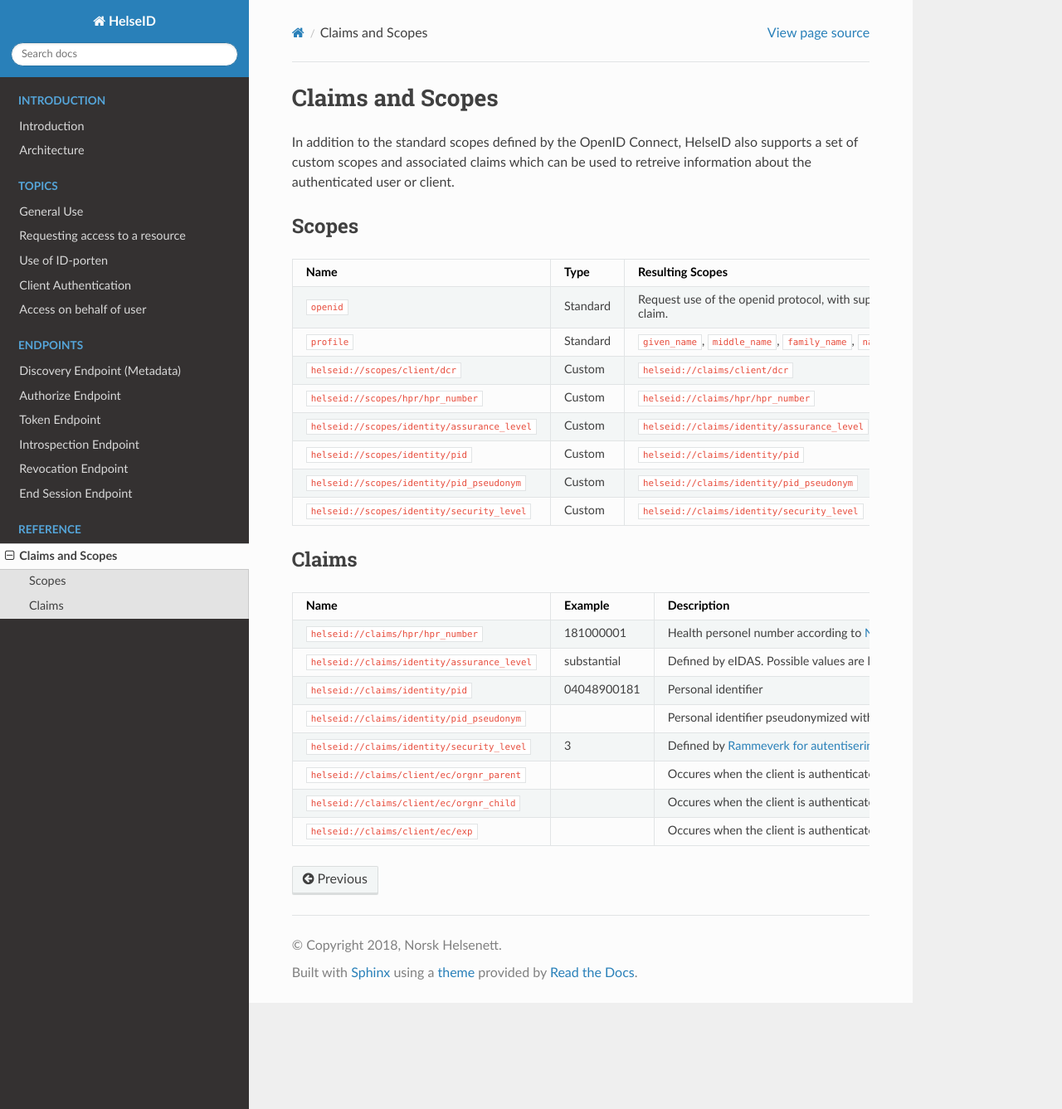
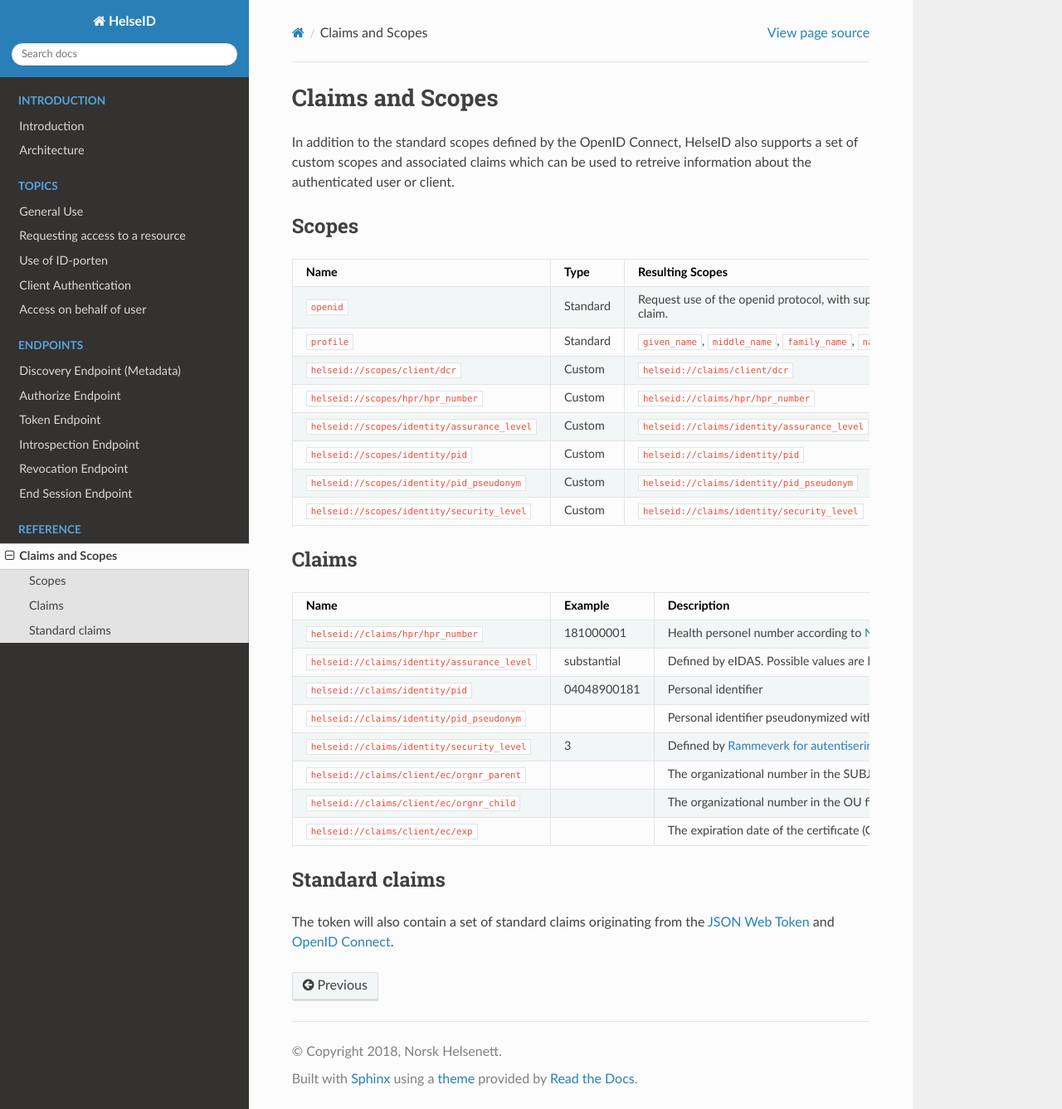
Before and after one commit to HelseID/HelseID-Public, a Sphinx documentation site: the page built from docs/reference/claims_and_scopes.rst, in a window 1280 px wide and 1337 px high. Shown: the whole window at 83% size. Built offline with Sphinx 7.4.7 and the Read the Docs theme 2.0.0, drawn with Linux system fonts in a browser that asks for light colours; pages that are not in the unit, such as notebooks, are missing from menus.

Commit message:
more on claims

```diff
--- a/docs/reference/claims_and_scopes.rst
+++ b/docs/reference/claims_and_scopes.rst
@@ -31,7 +31,13 @@ Name                                          Example      Description
 ``helseid://claims/identity/pid``             04048900181  Personal identifier
 ``helseid://claims/identity/pid_pseudonym``                Personal identifier pseudonymized with HMAC
 ``helseid://claims/identity/security_level``  3            Defined by `Rammeverk for autentisering og uavviselighet i elektronisk kommunikasjon med og i offentlig sektor <https://www.regjeringen.no/no/dokumenter/rammeverk-for-autentisering-og-uavviseli>`_ . Possible values are 2, 3 or 4.
-``helseid://claims/client/ec/orgnr_parent``                Occures when the client is authenticated with an enterprise certificate. Will contains the organizational number in the SUBJECT field of the certificate.
-``helseid://claims/client/ec/orgnr_child``                 Occures when the client is authenticated with an enterprise certificate. Will contains the organizational number in the OU field of the certificate.
-``helseid://claims/client/ec/exp``                         Occures when the client is authenticated with an enterprise certificate. Will contains the expiration date of the certificate.
+``helseid://claims/client/ec/orgnr_parent``                The organizational number in the SUBJECT field of a certificate (Occures only when the client is authenticated with an enterprise certificate).
+``helseid://claims/client/ec/orgnr_child``                 The organizational number in the OU field of the certificate (Occures only when the client is authenticated with an enterprise certificate).
+``helseid://claims/client/ec/exp``                         The expiration date of the certificate (Occures only when the client is authenticated with an enterprise certificate).
 ============================================= ============ =====================================
+
+
+Standard claims
+^^^^^^^^^^^^^^^
+
+The token will also contain a set of standard claims originating from the `JSON Web Token <https://tools.ietf.org/html/rfc7519>`_ and `OpenID Connect <http://openid.net/specs/openid-connect-core-1_0.html#Claims>`_.
```
